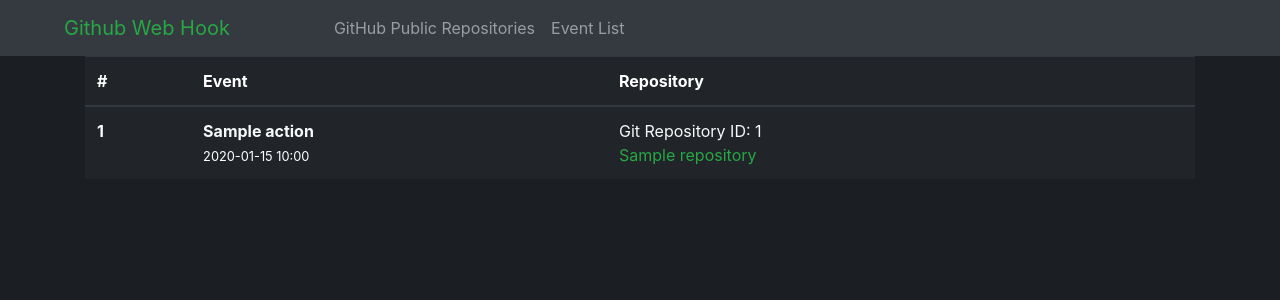
After one commit to Toha-K-M/DjangoGit, a Django app: template src/DjangoGit/GitHub/templates/GitHub/event_list.html in a window 1280 px wide. The commit adds this page. Shown: the top 300 px of the page. Run offline with Django 3.2, Linux system fonts and the light colour scheme; the template is opened without the code that fills it: most values are stand-ins (such as "Sample title", 1, 10 or a date in 2020); data that the repository does not hold is empty; parts of the project's set-up code (start-up, migrations or seed data) failed here and were passed over; some libraries are stand-ins or nearby versions.

Commit message:
# Spec 8: display events, changes in both models, event_list.html

```diff
--- a/src/DjangoGit/GitHub/services/CreateWebHook.py
+++ b/src/DjangoGit/GitHub/services/CreateWebHook.py
@@ -30,7 +30,7 @@
                             "pull_request",
                         ],
                         "config": {
-                            "url": application_properties.base_api+"/webhook/",
+                            "url": application_properties.forward_url+"/webhook/",
                             "content_type": "json",
                             "insecure_ssl": "0"
                         }
--- a/src/DjangoGit/GitHub/services/Gitoauth.py
+++ b/src/DjangoGit/GitHub/services/Gitoauth.py
@@ -42,11 +42,12 @@
         try:
             current_user = self.files.get("current_user")
 
-            def save_current_user_oauth(response, git_username):
+            def save_current_user_oauth(response, git_username, git_id):
                 current_user.gitprofile.access_token = response['access_token']
                 current_user.gitprofile.token_type = response['token_type']
                 current_user.gitprofile.scope = response['scope']
                 current_user.gitprofile.git_username = git_username
+                current_user.gitprofile.git_id = git_id
                 current_user.save()
 
             url = "https://github.com/login/oauth/access_token"
@@ -63,7 +64,7 @@
             access_token = response['access_token']
             print(response['access_token'])
             git_user = requests.get(api, headers={'Authorization': 'token '+access_token}).json()
-            save_current_user_oauth(response, git_user['login'])
+            save_current_user_oauth(response, git_user['login'], git_user['id'])
 
             return True
 
--- /dev/null
+++ b/src/DjangoGit/GitHub/templates/GitHub/event_list.html
@@ -0,0 +1,54 @@
+{% extends 'base.html' %}
+{% load crispy_forms_tags %}
+{% block title %}
+    <title>EVENT LIST</title>
+{% endblock %}
+
+{% block body %}
+<table class="table table-dark">
+    <thead>
+      <tr>
+        <th scope="col">#</th>
+        <th scope="col">Event</th>
+        <th scope="col">Repository</th>
+        <th></th>
+      </tr>
+    </thead>
+    <tbody>
+    {% for event in events %}
+      <tr>
+        <th scope="row">{{forloop.counter}}</th>
+        <td>
+            {% if event.is_push %}
+                <span class="text-danger font-weight-bold">Push</span>
+                <br/>
+            {% elif event.is_pull_request %}
+                <span class="text-primary font-weight-bold">Pull Request</span>
+                <br/>
+            {% endif %}
+            {% if event.action %}
+            <span class="text-light font-weight-bold">{{event.action}}</span>
+            <br/>
+            {% endif %}
+
+            <small>{{event.created_at|date:'Y-m-d H:i' }}</small>
+        </td>
+        <td>
+            <span class="text-light">Git Repository ID: {{event.payload.repository.id}}</span><br/>
+            <a class="text-success" href={{event.payload.repository.html_url}} target="_blank">{{event.payload.repository.name}}</a>
+        </td>
+        <td>
+          {% if event.is_pull_request %}
+             <a href={{event.payload.pull_request.html_url}} target="_blank">{{event.payload.pull_request.html_url}}</a>
+          {% elif event.is_push %}
+            <a href={{event.payload.compare}} target="_blank" class="text-info">Compare</a>
+            <br/>
+            <span>Ref: {{event.payload.ref}}</span>
+          {% endif %}
+        </td>
+      </tr>
+    {%endfor%}
+    </tbody>
+</table>
+
+{% endblock %}
--- a/src/DjangoGit/GitHub/urls.py
+++ b/src/DjangoGit/GitHub/urls.py
@@ -8,5 +8,6 @@
     path('git/redirect/', GithubView.store_oauth, name='git_redirect'),
     path('git_repositories/', GithubView.public_repos, name='git_public_repos'),
     path('selected_repo/', GithubView.select_repo, name='select_repo'),
-    path('webhook/', WebHookView.get_hook_payload, name='webhook')
+    path('webhook/', WebHookView.get_hook_payload, name='webhook'),
+    path('event_list/', WebHookView.hook_list, name='event_list')
 ]
--- a/src/DjangoGit/GitHub/views/HomeView.py
+++ b/src/DjangoGit/GitHub/views/HomeView.py
@@ -4,7 +4,6 @@
 # Create your views here.
 def Home(request):
     if request.user.is_authenticated:
-
         is_linked = Gitoauth.AccessTokenIsValid.execute(request, {"current_user":request.user})
         if is_linked:
             return redirect('git_public_repos')
--- a/src/DjangoGit/application_properties.py
+++ b/src/DjangoGit/application_properties.py
@@ -1,11 +1,11 @@
 DATABASE_HOST="localhost"
-DATABASE_NAME="test"
-DATABASE_USER ="test"
+DATABASE_NAME="django_git"
+DATABASE_USER ="django_git"
 DATABASE_PASSWORD = '1234'
 PORT='5433'
 
 # Ngrok
-forward_url = 'http://48ca8898.ngrok.io'
+forward_url = 'http://76af0ba9.ngrok.io'
 
 # Github App
 client_id="ddedbd985a4aa25ef959"
--- a/src/DjangoGit/templates/base.html
+++ b/src/DjangoGit/templates/base.html
@@ -22,14 +22,11 @@
             </button>
             <div class="collapse navbar-collapse" id="navbarText">
               <ul class="navbar-nav mr-auto">
-                <li class="nav-item active ml-5">
-                  <a class="nav-link" href="#">GitHub Public Repositories <span class="sr-only">(current)</span></a>
+                <li class="nav-item ml-5">
+                  <a class="nav-link" href="/git_repositories/">GitHub Public Repositories <span class="sr-only">(current)</span></a>
                 </li>
                 <li class="nav-item">
-                  <a class="nav-link" href="#">Selected Repositories</a>
-                </li>
-                <li class="nav-item">
-                  <a class="nav-link" href="#">Pricing</a>
+                  <a class="nav-link" href="/event_list/">Event List</a>
                 </li>
               </ul>
               <span class="navbar-text">
--- a/src/DjangoGit/users/models/extendedUserModel.py
+++ b/src/DjangoGit/users/models/extendedUserModel.py
@@ -10,6 +10,7 @@
     token_type = models.CharField(max_length=30, blank=True)
     scope = models.CharField(max_length=50, blank=True)
     git_username = models.CharField(max_length=100, blank=True)
+    git_id = models.IntegerField(blank=True, null=True)
 
 @receiver(post_save, sender=User)
 def create_user_git_profile(sender, instance, created, **kwargs):
```
Also changed, not shown: src/DjangoGit/GitHub/models/GitEvents.py (+3 -29 lines), src/DjangoGit/GitHub/services/SaveEvents.py (+3 -9 lines), src/DjangoGit/GitHub/views/WebHookView.py (+11 -0 lines), src/DjangoGit/GitHub/migrations/0001_initial.py, src/DjangoGit/GitHub/migrations/0002_gitevents_pullrequest_pusher_sender.py (deleted), src/DjangoGit/users/migrations/0001_initial.py, src/DjangoGit/users/migrations/0002_gitprofile_git_username.py (deleted).
